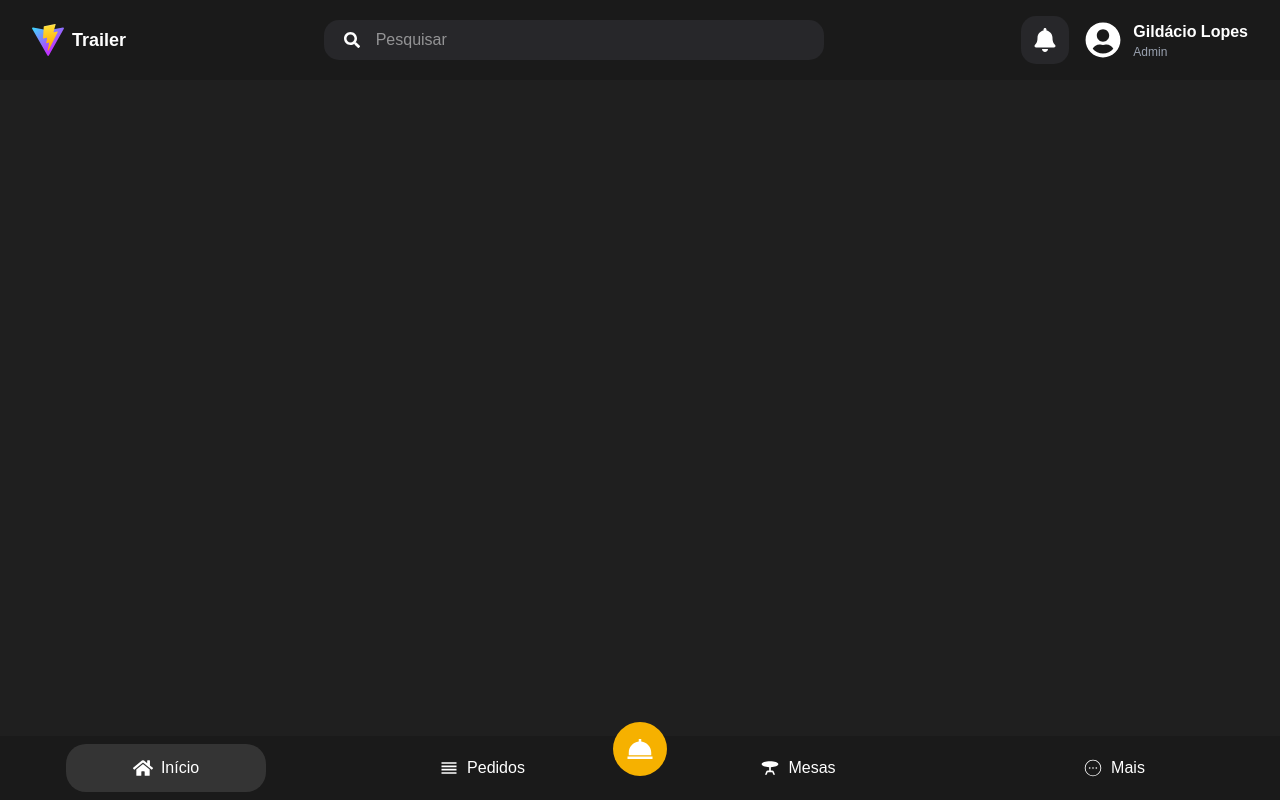
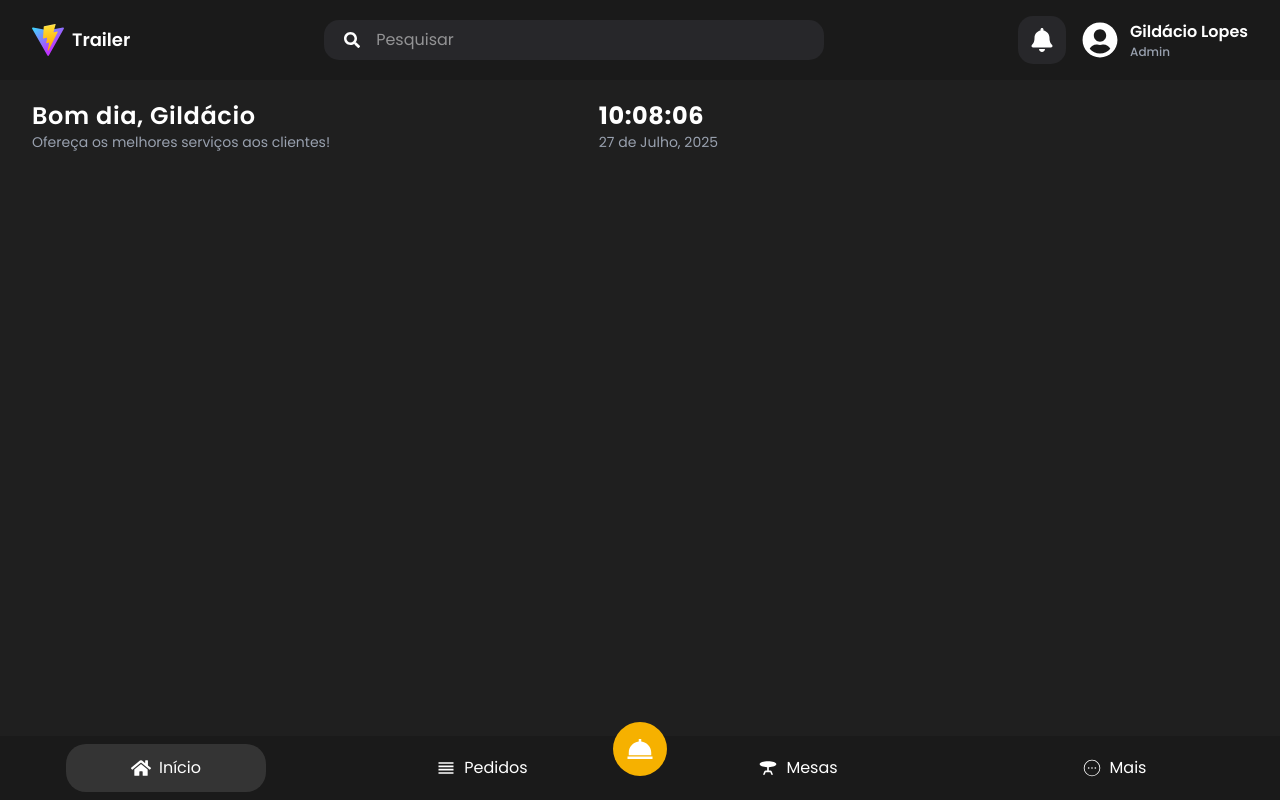
Before and after one commit to Gildaciolopes/trailer-system, a React (Vite) app in the folder frontend/: page / in a window 1280 px wide. Built offline with nearby package versions, Linux system fonts and the light colour scheme.

Commit message:
feat: adds Greetings component on Home Page

```diff
--- /dev/null
+++ b/frontend/src/components/home/Greetings.jsx
@@ -0,0 +1,56 @@
+import React, { useState, useEffect } from "react";
+
+const Greetings = () => {
+  const [dateTime, setDateTime] = useState(new Date());
+
+  useEffect(() => {
+    const timer = setInterval(() => setDateTime(new Date()), 1000);
+    return () => clearInterval(timer);
+  }, []);
+
+  const formatDate = (date) => {
+    const months = [
+      "Janeiro",
+      "Fevereiro",
+      "Março",
+      "Abril",
+      "Maio",
+      "Junho",
+      "Julho",
+      "Agosto",
+      "Setembro",
+      "Outubro",
+      "Novembro",
+      "Dezembro",
+    ];
+    return `${String(date.getDate()).padStart(2, "0")} de ${
+      months[date.getMonth()]
+    }, ${date.getFullYear()}`;
+  };
+
+  const formatTime = (date) =>
+    `${String(date.getHours()).padStart(2, "0")}:${String(
+      date.getMinutes()
+    ).padStart(2, "0")}:${String(date.getSeconds()).padStart(2, "0")}`;
+
+  return (
+    <div className="flex justify-between items-center px-8 mt-5">
+      <div>
+        <h1 className="text-white text-2xl font-semibold tracking-wide">
+          Bom dia, Gildácio
+        </h1>
+        <p className="text-gray-400 text-sm">
+          Ofereça os melhores serviços aos clientes!
+        </p>
+      </div>
+      <div className="">
+        <h1 className="text-white text-2xl font-bold tracking-wide w-[130px]">
+          {formatTime(dateTime)}
+        </h1>
+        <p className="text-gray-400 text-sm">{formatDate(dateTime)}</p>
+      </div>
+    </div>
+  );
+};
+
+export default Greetings;
--- a/frontend/src/index.css
+++ b/frontend/src/index.css
@@ -1,6 +1,5 @@
+@import url("https://fonts.googleapis.com/css2?family=Poppins:ital,wght@0,100;0,200;0,300;0,400;0,500;0,600;0,700;0,800;0,900;1,100;1,200;1,300;1,400;1,500;1,600;1,700;1,800;1,900&display=swap");
 @import "tailwindcss";
-
-@import url("https://fonts.googleapis.com/css2?family=Poppins:ital,wght@0,100;0,200;0,300;0,400;0,500;0,600;0,700;0,800;0,900;1,100;1,200;1,300;1,400;1,500;1,600;1,700;1,800;1,900&display=swap");
 
 body {
   font-family: "Poppins", sans-serif;
--- a/frontend/src/pages/Home.jsx
+++ b/frontend/src/pages/Home.jsx
@@ -1,11 +1,14 @@
 import React from "react";
 import BottomNav from "@/components/shared/BottomNav";
+import Greetings from "@/components/home/Greetings";
 
 const Home = () => {
   return (
     <section className="bg-[#1f1f1f] h-[calc(100vh-5rem)] overflow-hidden] flex gap-3">
       {/* Left Div */}
-      <div className="flex-[3] "></div>
+      <div className="flex-[3] ">
+        <Greetings />
+      </div>
 
       {/* Right Div */}
       <div className="flex-[2] "></div>
```
